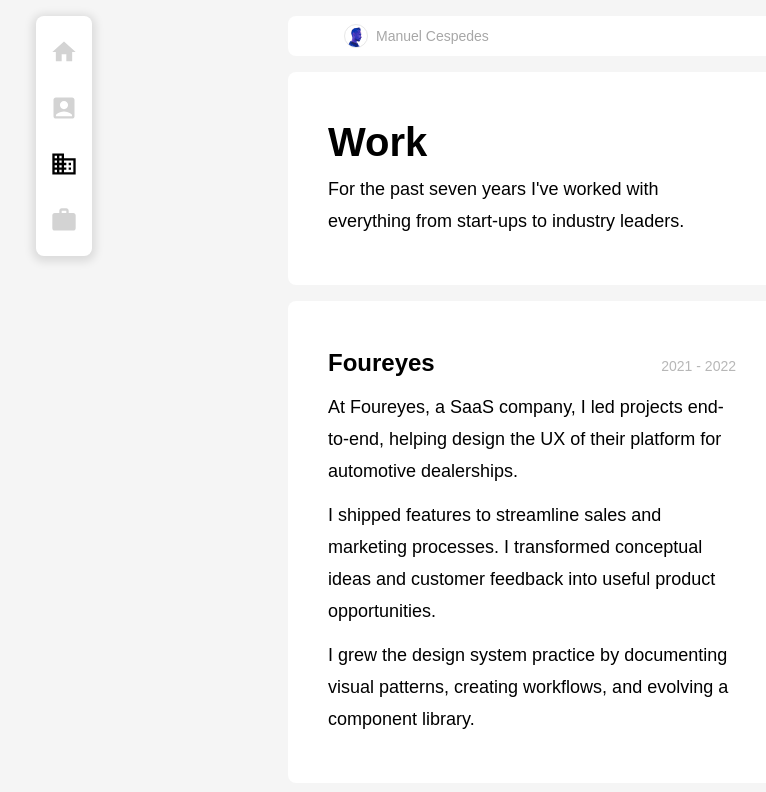
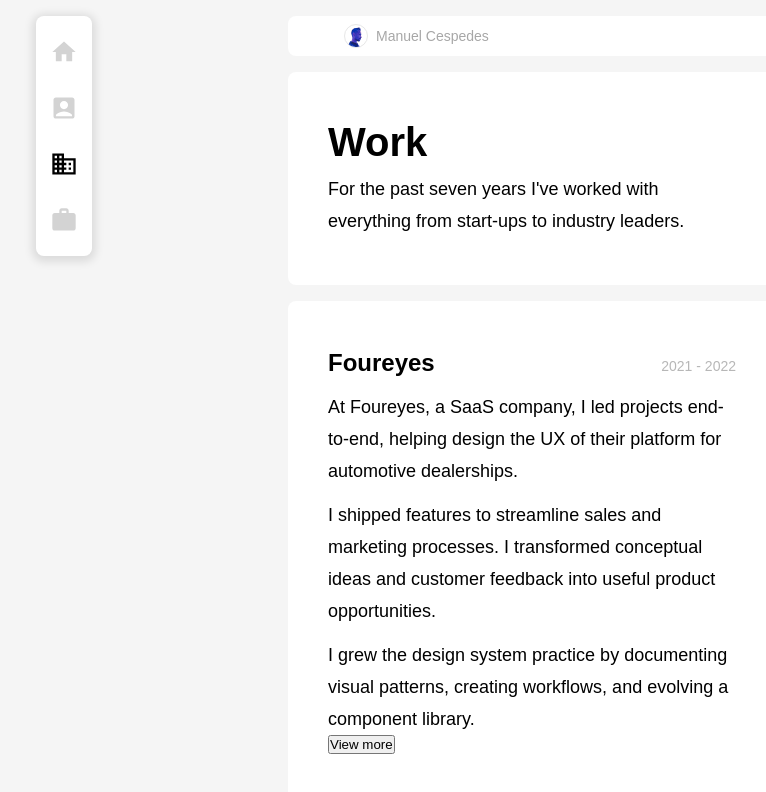
Before and after one commit to mgcesp/mc-folio, a React (Create React App) app: page /Corp in a window 1280 px wide. Shown: the top 792 px of the page, without its empty margins (108-874 px from the left). Built offline with nearby package versions, Linux system fonts and the light colour scheme.

Commit message:
corp card markup

```diff
--- a/src/pages/Corp/Corp.jsx
+++ b/src/pages/Corp/Corp.jsx
@@ -1,6 +1,5 @@
 import React from 'react'
 import { Link } from 'react-router-dom'
-import Tabbar from "../../components/Tabbar/Tabbar";
 
 const Corp = () => {
     return (
@@ -20,9 +19,16 @@
                     <h3>Foureyes</h3>
                     <p>2021 - 2022</p>
                 </div>
-                <p>At Foureyes, a SaaS company, I led projects end-to-end, helping design the UX of their platform for automotive dealerships.</p>
-                <p>I shipped features to streamline sales and marketing processes. I transformed conceptual ideas and customer feedback into useful product opportunities.</p>
-                <p>I grew the design system practice by documenting visual patterns, creating workflows, and evolving a component library.</p>
+                <div className="pageContent">
+                    <p>At Foureyes, a SaaS company, I led projects end-to-end, helping design the UX of their platform for automotive dealerships.</p>
+                    <p>I shipped features to streamline sales and marketing processes. I transformed conceptual ideas and customer feedback into useful product opportunities.</p>
+                    <p>I grew the design system practice by documenting visual patterns, creating workflows, and evolving a component library.</p>
+                </div>
+                <div className="pageActions">
+                    <button>
+                        <span>View more</span>
+                    </button>
+                </div>
             </div>
             <div className="page">
                 <div className="pageTitle">
```
